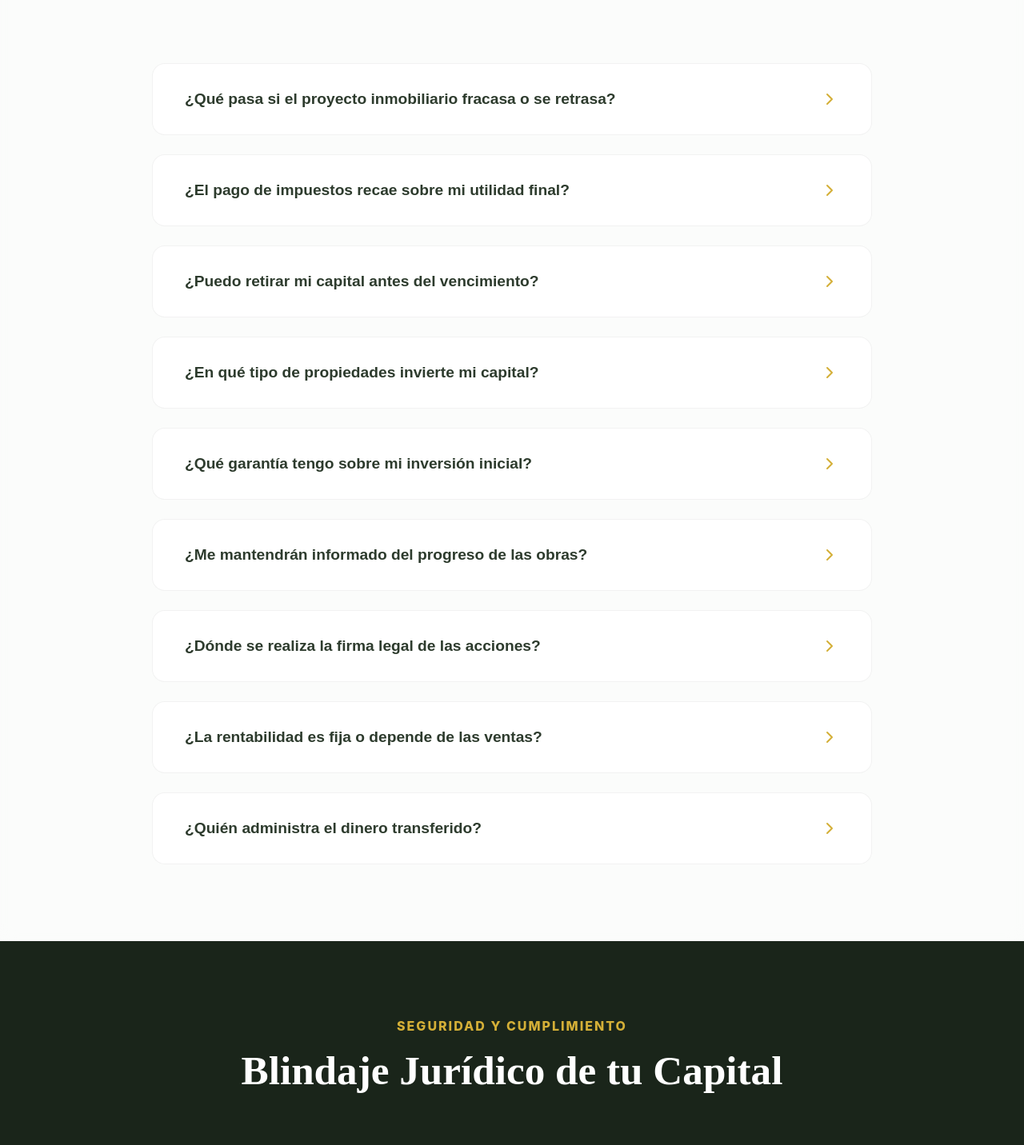
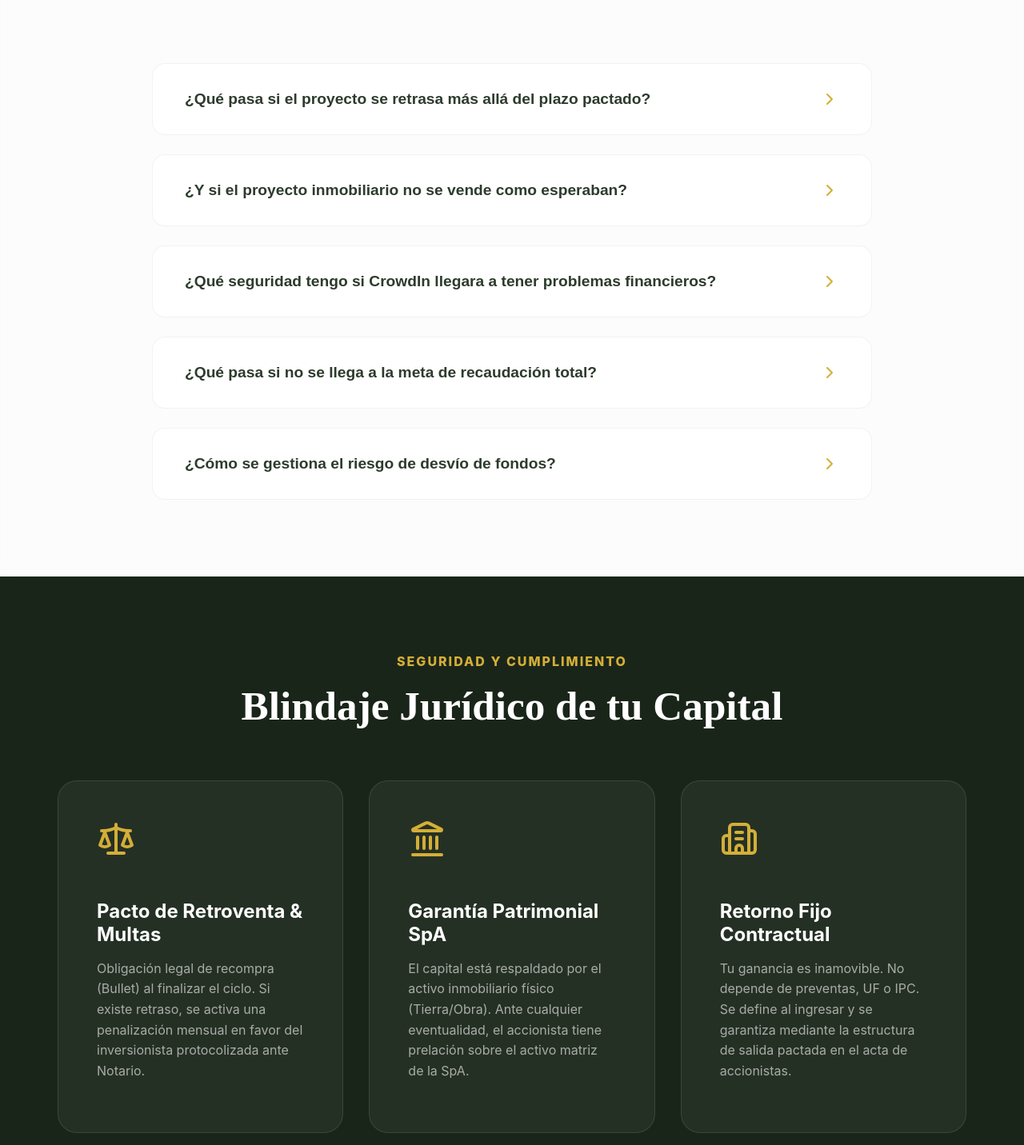
Before and after one commit to Rentapro/CrowdIn, a React (Vite) app: page / in a window 1280 px wide. Shown: the part 5474-6906 px from the top of the page at 80% size. Built offline with nearby package versions, Linux system fonts and the light colour scheme.

Commit message:
Fix: Hardened Security FAQs and Guarantees

```diff
--- a/src/App.jsx
+++ b/src/App.jsx
@@ -140,15 +140,11 @@ function App() {
   const investment = tierValues[sliderIndex];
 
   const faqs = [
-    { q: "¿Qué pasa si el proyecto inmobiliario fracasa o se retrasa?", a: "Al firmar un Contrato de Retroventa, no eres un prestamista, eres dueño de acciones de la Sociedad. En el peor escenario de liquidación, los activos inmobiliarios se liquidan para cubrir el patrimonio de los accionistas, blindando el capital muy por encima de un crédito común." },
-    { q: "¿El pago de impuestos recae sobre mi utilidad final?", a: "Las estructuras se diseñan según normativa de rentas de capital mobiliario. Entregamos los certificados correspondientes al finalizar el ciclo del proyecto para su declaración en la Operación Renta anual." },
-    { q: "¿Puedo retirar mi capital antes del vencimiento?", a: "El capital se materializa en activos reales (casas, edificios o terrenos). La ventana de rescate se abre exclusivamente al cumplir el ciclo pactado del proyecto (12 o 24 meses), donde recibes el capital más el premio acumulado." },
-    { q: "¿En qué tipo de propiedades invierte mi capital?", a: "Nuestro portafolio abarca tres líneas: 1) 'Flipping' de alta velocidad, 2) Desarrollo de complejos turísticos de lujo (Resort Zapallar), y 3) Edificios residenciales de alta densidad. Tú eliges en qué proyecto participar." },
-    { q: "¿Qué garantía tengo sobre mi inversión inicial?", a: "Tu capital ingresa a una Sociedad por Acciones (SpA) diseñada específicamente como vehículo de adquisición. La SpA ejecuta la compra del activo inmobiliario matriz, manteniendo el capital societario blindado bajo mandato legal." },
-    { q: "¿Me mantendrán informado del progreso de las obras?", a: "Sí. Durante la fase inicial de levantamiento, la operación es administrativa. Una vez comenzada la fase de obra, enviamos reportes digitales de avance a nuestros accionistas." },
-    { q: "¿Dónde se realiza la firma legal de las acciones?", a: "Todo el proceso notarial se realiza mediante firma presencial en Notaría o a través de plataformas certificadas de Firma Electrónica Avanzada." },
-    { q: "¿La rentabilidad es fija o depende de las ventas?", a: "Es 100% fija y contractual (Capital + Premio). Nosotros garantizamos tu retorno mediante el pacto de retroventa, independiente de la velocidad de venta final del activo." },
-    { q: "¿Quién administra el dinero transferido?", a: "Los fondos ingresan directamente a la cuenta corriente institucional de la Sociedad por Acciones (SpA) que desarrolla el proyecto." }
+    { q: "¿Qué pasa si el proyecto se retrasa más allá del plazo pactado?", a: "Nuestros contratos incluyen una Cláusula de Penalización por Mora. Si el ciclo se extiende, CrowdIn asume una multa mensual a favor del inversionista, asegurando que tu capital siga rentando por cada día de retraso." },
+    { q: "¿Y si el proyecto inmobiliario no se vende como esperaban?", a: "Tu rentabilidad es fija y garantizada por el Pacto de Retroventa. No depende de las ventas finales. CrowdIn tiene la obligación legal de recomprar tus acciones al precio pactado (Capital + Premio), independientemente del resultado comercial del proyecto." },
+    { q: "¿Qué seguridad tengo si CrowdIn llegara a tener problemas financieros?", a: "La SpA donde inviertes es un vehículo independiente (Asset-Backed). El capital se materializa en el terreno y la construcción. Como accionista, tienes derecho preferente sobre el activo físico; si el proyecto se detiene, el patrimonio inmobiliario respalda tu devolución." },
+    { q: "¿Qué pasa si no se llega a la meta de recaudación total?", a: "Contamos con Capital Puente propio y líneas de crédito constructor aprobadas. El inicio de obra no depende exclusivamente del Crowdfunding; tu inversión solo ingresa una vez que el proyecto tiene 'Luz Verde' garantizada." },
+    { q: "¿Cómo se gestiona el riesgo de desvío de fondos?", a: "Operamos con cuentas segregadas y auditoría de estados de pago. Cada peso invertido tiene un destino específico: Adquisición o Construcción, visado por el mandato de la SpA." }
   ];
 
   const [selectedPlan, setSelectedPlan] = useState('patrimonial'); // 'liquidez' o 'patrimonial'
@@ -683,18 +679,18 @@ function App() {
           <div style={{ display: 'grid', gridTemplateColumns: 'repeat(auto-fit, minmax(300px, 1fr))', gap: '2rem' }}>
             <div style={{ background: 'rgba(255,255,255,0.05)', padding: '3rem', borderRadius: '24px', border: '1px solid rgba(255,255,255,0.1)' }}>
             <Scale size={48} color="var(--gold-primary)" style={{ marginBottom: '1.5rem' }} />
-            <h3 style={{ color: 'var(--white)', fontSize: '1.5rem', marginBottom: '1rem' }}>Pacto de Retroventa Notarial</h3>
-            <p style={{ color: 'rgba(255,255,255,0.6)', lineHeight: 1.6 }}>El capital no es un préstamo. Adquieres acciones con obligación legal de recompra (Bullet) por nuestra parte al finalizar el ciclo del proyecto. Protocolizado ante Notario Público.</p>
+            <h3 style={{ color: 'var(--white)', fontSize: '1.5rem', marginBottom: '1rem' }}>Pacto de Retroventa & Multas</h3>
+            <p style={{ color: 'rgba(255,255,255,0.6)', lineHeight: 1.6 }}>Obligación legal de recompra (Bullet) al finalizar el ciclo. Si existe retraso, se activa una penalización mensual en favor del inversionista protocolizada ante Notario.</p>
             </div>
             <div style={{ background: 'rgba(255,255,255,0.05)', padding: '3rem', borderRadius: '24px', border: '1px solid rgba(255,255,255,0.1)' }}>
               <Landmark size={48} color="var(--gold-primary)" style={{ marginBottom: '1.5rem' }} />
-              <h3 style={{ color: 'var(--white)', fontSize: '1.5rem', marginBottom: '1rem' }}>Cumplimiento UAF</h3>
-              <p style={{ color: 'rgba(255,255,255,0.6)', lineHeight: 1.6 }}>Operamos bajo la normativa de la Unidad de Análisis Financiero (Ley 19.913). Todos los retornos se depositan exclusivamente a tu cuenta corriente bancaria irrevocablemente ligada a tu RUT.</p>
+              <h3 style={{ color: 'var(--white)', fontSize: '1.5rem', marginBottom: '1rem' }}>Garantía Patrimonial SpA</h3>
+              <p style={{ color: 'rgba(255,255,255,0.6)', lineHeight: 1.6 }}>El capital está respaldado por el activo inmobiliario físico (Tierra/Obra). Ante cualquier eventualidad, el accionista tiene prelación sobre el activo matriz de la SpA.</p>
             </div>
             <div style={{ background: 'rgba(255,255,255,0.05)', padding: '3rem', borderRadius: '24px', border: '1px solid rgba(255,255,255,0.1)' }}>
               <Building2 size={48} color="var(--gold-primary)" style={{ marginBottom: '1.5rem' }} />
-              <h3 style={{ color: 'var(--white)', fontSize: '1.5rem', marginBottom: '1rem' }}>Respaldo en Activos Reales</h3>
-              <p style={{ color: 'rgba(255,255,255,0.6)', lineHeight: 1.6 }}>El capital se materializa en activos inmobiliarios específicos (Terrenos y Construcción) bajo mandato de la SpA. Esto asegura que tu inversión esté respaldada por patrimonio tangible, no solo por documentos.</p>
+              <h3 style={{ color: 'var(--white)', fontSize: '1.5rem', marginBottom: '1rem' }}>Retorno Fijo Contractual</h3>
+              <p style={{ color: 'rgba(255,255,255,0.6)', lineHeight: 1.6 }}>Tu ganancia es inamovible. No depende de preventas, UF o IPC. Se define al ingresar y se garantiza mediante la estructura de salida pactada en el acta de accionistas.</p>
             </div>
           </div>
         </div>
```
